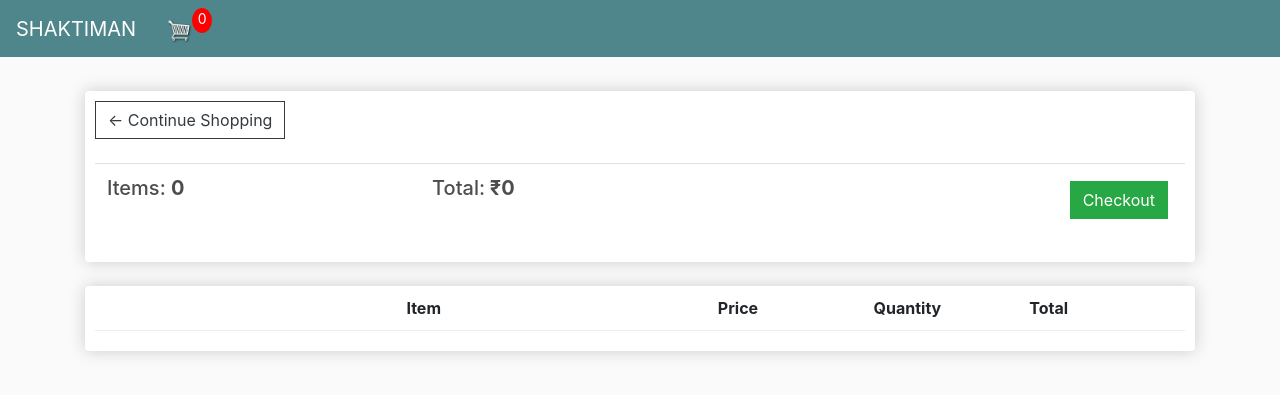
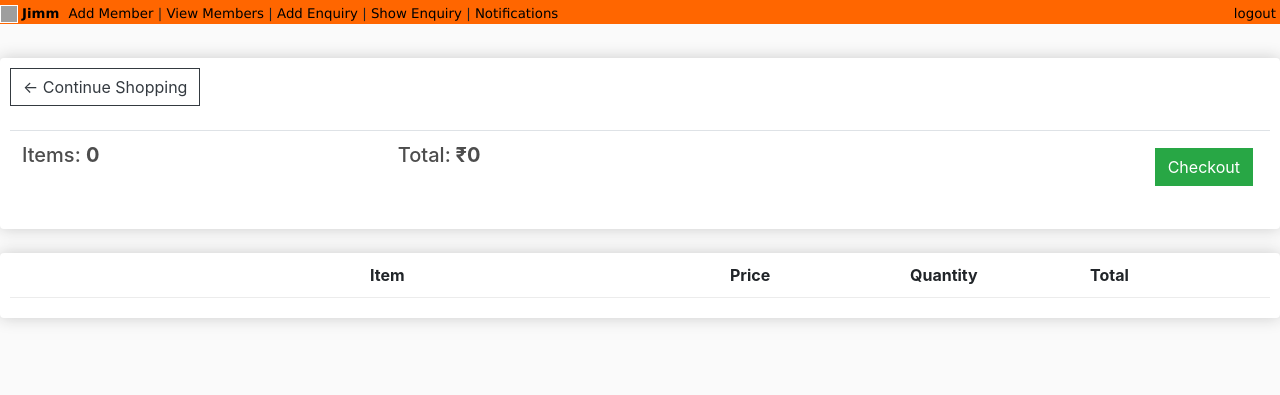
Before and after one commit to rishabh7683/django-shaktiman, a Django app: page /cart/ in a window 1280 px wide. Shown: the top 395 px of the page. Run offline with Django 3.2, Linux system fonts and the light colour scheme; a user stored in the database is signed in; data comes from the database, SQL or seed files in the repository; lists and menus that the app fills with data are empty; some libraries are stand-ins or nearby versions; grey boxes are pictures that could not be loaded.

Commit message:
Update main.html

```diff
--- a/shakti/templates/shakti/main.html
+++ b/shakti/templates/shakti/main.html
@@ -1,113 +1,104 @@
 <!DOCTYPE html>
 {% load static %}
 <html>
-<head>
-  <title>Ecom</title>
+  <head>
+    <title>Jimm</title>
 
-  <meta name="viewport" content="width=device-width, initial-scale=1, maximum-scale=1, minimum-scale=1" />
+    <meta
+      name="viewport"
+      content="width=device-width, initial-scale=1, maximum-scale=1, minimum-scale=1"
+    />
 
-  <link rel="stylesheet" href="https://stackpath.bootstrapcdn.com/bootstrap/4.4.1/css/bootstrap.min.css" integrity="sha384-Vkoo8x4CGsO3+Hhxv8T/Q5PaXtkKtu6ug5TOeNV6gBiFeWPGFN9MuhOf23Q9Ifjh" crossorigin="anonymous">
+    <link
+      rel="stylesheet"
+      href="https://stackpath.bootstrapcdn.com/bootstrap/4.4.1/css/bootstrap.min.css"
+      integrity="sha384-Vkoo8x4CGsO3+Hhxv8T/Q5PaXtkKtu6ug5TOeNV6gBiFeWPGFN9MuhOf23Q9Ifjh"
+      crossorigin="anonymous"
+    />
 
-  <link rel="stylesheet" type="text/css" href="{% static 'css/main.css' %}">
+    <link rel="stylesheet" type="text/css" href="{% static 'css/main.css' %}" />
 
-  <script type="text/javascript">
-      var user = '{{request.user}}'
+  </head>
+  <body>
+  <div class="container">
 
-// we can send our data to the views.py with the help of csrf token and that's what we create here
-      function getToken(name) {
-        var cookieValue = null;
-        if (document.cookie && document.cookie !== '') {
-            var cookies = document.cookie.split(';');
-            for (var i = 0; i < cookies.length; i++) {
-                var cookie = cookies[i].trim();
-                // Does this cookie string begin with the name we want?
-                if (cookie.substring(0, name.length + 1) === (name + '=')) {
-                    cookieValue = decodeURIComponent(cookie.substring(name.length + 1));
-                    break;
-                }
-            }
-        }
-        return cookieValue;
-    }
-    var csrftoken = getToken('csrftoken')
+  </div>
+    <table id="hnmain" border="0" cellpadding="0" cellspacing="0" width="85%"  bgcolor="#f6f6ef">
+        <tr><td bgcolor="#ff6600"><table id="hnmain" border="0" cellpadding="0" cellspacing="0"  width="100%" style="padding:2px"><tr><td style="width:18px;padding-right:4px"><a href="https://news.ycombinator.com"><img src="y18.gif" width="18" height="18" style="border:1px white solid;"></a></td>
+                  <td style="line-height:12pt; height:10px;"><span class="pagetop"><b class="hnname"><a id="hello" href="#">Jimm</a></b>
+                    {% if user.is_authenticated %}
+                      <a id="hello" href="{% url 'owner:index' %}">Add Member</a> | <a id="hello" href="{% url 'owner:view_members' %}">View Members</a> | <a id="hello" href="{% url 'owner:enquiry' %}">Add Enquiry</a> | <a id="hello" href="{% url 'owner:showenq' %}">Show Enquiry</a> | <a id="hello" href="{% url 'owner:notification' %}">Notifications</a>             </span></td>
+                      <td style="text-align:right;padding-right:4px;"><span class="pagetop">
+                              <a id="hello" href="{% url 'owner:logout_user' %}">logout</a></span></td>
+                    {% else %}
+                              <td style="text-align:right;padding-right:4px;"><span class="pagetop">
+                                      <a id="hello" href="{% url 'owner:login_user' %}">login</a> | <a id="hello" href="{% url 'owner:signup' %}">Register</a></span></td>
+
+                    {% endif %}
 
 
+              </tr></table></table></td></tr></div>
 
-//this function is used to grab the cookie from the application
-// this function gives us cookie from the browser
-    function getCookie(name) {
-        // Split cookie string and get all individual name=value pairs in an array
-        var cookieArr = document.cookie.split(";");
+    <br />
 
-        // Loop through the array elements
-        for(var i = 0; i < cookieArr.length; i++) {
-            var cookiePair = cookieArr[i].split("=");
+    {% if messages %} {% for message in messages %}
+    <div class="container">
+      <div class="row">
+        <div class="col-lg-12 col-md-12 col-sm-12 col-xs-12">
+          <div class="alert {{message.tags}} alert-dismissible" role="alert">
+            <button
+              type="button"
+              class="close"
+              data-dismiss="alert"
+              aria-label="Close"
+            >
+              <span aria-hidden="true">&times;</span>
+            </button>
+            {{message}}
+          </div>
+        </div>
+      </div>
+    </div>
 
-            /* Removing whitespace at the beginning of the cookie name
-            and compare it with the given string */
-            if(name == cookiePair[0].trim()) {
-                // Decode the cookie value and return
-                return decodeURIComponent(cookiePair[1]);
-            }
-        }
+    {% endfor %} {% endif %} {% block content %} {% endblock content %}
 
-        // Return null if not found
-        return null;//if we don't have cookie it return null
-    }
-    var cart = JSON.parse(getCookie('cart'))//if it has it wil return the cookie
+    <script
+      src="https://code.jquery.com/jquery-3.4.1.slim.min.js"
+      integrity="sha384-J6qa4849blE2+poT4WnyKhv5vZF5SrPo0iEjwBvKU7imGFAV0wwj1yYfoRSJoZ+n"
+      crossorigin="anonymous"
+    ></script>
 
-    if (cart == undefined){//here we check if cart is undefined and if it is we will creaate one
-	      cart = {}
-	      console.log('Cart Created!', cart)
-	      document.cookie ='cart=' + JSON.stringify(cart) + ";domain=;path=/"//this domain path means in whatever page you are you have same cookie
-    }
-    console.log('Cart:', cart)
+    <script
+      src="https://cdn.jsdelivr.net/npm/popper.js@1.16.0/dist/umd/popper.min.js"
+      integrity="sha384-Q6E9RHvbIyZFJoft+2mJbHaEWldlvI9IOYy5n3zV9zzTtmI3UksdQRVvoxMfooAo"
+      crossorigin="anonymous"
+    ></script>
 
-  </script>
+    <script
+      src="https://stackpath.bootstrapcdn.com/bootstrap/4.4.1/js/bootstrap.min.js"
+      integrity="sha384-wfSDF2E50Y2D1uUdj0O3uMBJnjuUD4Ih7YwaYd1iqfktj0Uod8GCExl3Og8ifwB6"
+      crossorigin="anonymous"
+    ></script>
 
-</head>
-<body>
-  <nav class="navbar navbar-expand-lg navbar-dark bg-dark">
-    <a class="navbar-brand" href="{% url 'store' %}">SHAKTIMAN</a>
-    <!-- <button class="navbar-toggler" type="button" data-toggle="collapse" data-target="#navbarSupportedContent" aria-controls="navbarSupportedContent" aria-expanded="false" aria-label="Toggle navigation">
-      <span class="navbar-toggler-icon"></span>
-    </button> -->
+    <!-- <script type="text/javascript" src="{% static 'js/cart.js' %}"></script> -->
+  </body>
+  <style>
 
-    <!-- <div class="collapse navbar-collapse" id="navbarSupportedContent"> -->
-      <!-- <ul class="navbar-nav mr-auto"> -->
-        <!-- <li class="nav-item active"> -->
-          <!-- <a class="nav-link" href="{% url 'store' %}">Store <span class="sr-only">(current)</span></a> -->
-        <!-- </li> -->
+  #hnmain{
+    width: 100%;
+  }
+
+  .pagetop {
+     font-family:Verdana, Geneva, sans-serif; font-size: 10pt; color:#222222; line-height:12px;
+   }
 
 
-      </ul>
-      <div class="form-inline my-2 my-lg-0">
-   	     	<!-- <a href="#"class="btn btn-warning">Login</a> -->
+  .hnname{
+    margin-right: 5px;
+  }
 
-   	     	<a class="navbar-brand mx-auto"  href="{% url 'cart' %}">
-   	    		<img  id="cart-icon" src="{% static 'images/cart.png' %}">
-   	    	</a>
-   	    	<p id="cart-total">{{cartItems}}</p>
-          <!-- cartItems value comes from views.py of def store ,basically we grab total number of item from views and paste it here -->
-
-   	    </div>
-   	  </div>
-   	</nav>
-     <div class="container">
-            <br>
-            {% block content %}
-
-
-            {% endblock content %}
-         </div>
-
-
-  <script src="https://code.jquery.com/jquery-3.4.1.slim.min.js" integrity="sha384-J6qa4849blE2+poT4WnyKhv5vZF5SrPo0iEjwBvKU7imGFAV0wwj1yYfoRSJoZ+n" crossorigin="anonymous"></script>
-
-  <script src="https://cdn.jsdelivr.net/npm/popper.js@1.16.0/dist/umd/popper.min.js" integrity="sha384-Q6E9RHvbIyZFJoft+2mJbHaEWldlvI9IOYy5n3zV9zzTtmI3UksdQRVvoxMfooAo" crossorigin="anonymous"></script>
-
-  <script src="https://stackpath.bootstrapcdn.com/bootstrap/4.4.1/js/bootstrap.min.js" integrity="sha384-wfSDF2E50Y2D1uUdj0O3uMBJnjuUD4Ih7YwaYd1iqfktj0Uod8GCExl3Og8ifwB6" crossorigin="anonymous"></script>
-
-  <script type="text/javascript" src="{% static 'js/cart.js' %}"></script>
-</body>
+  #hello{
+    color: black;
+  }
+  </style>
 </html>
```
